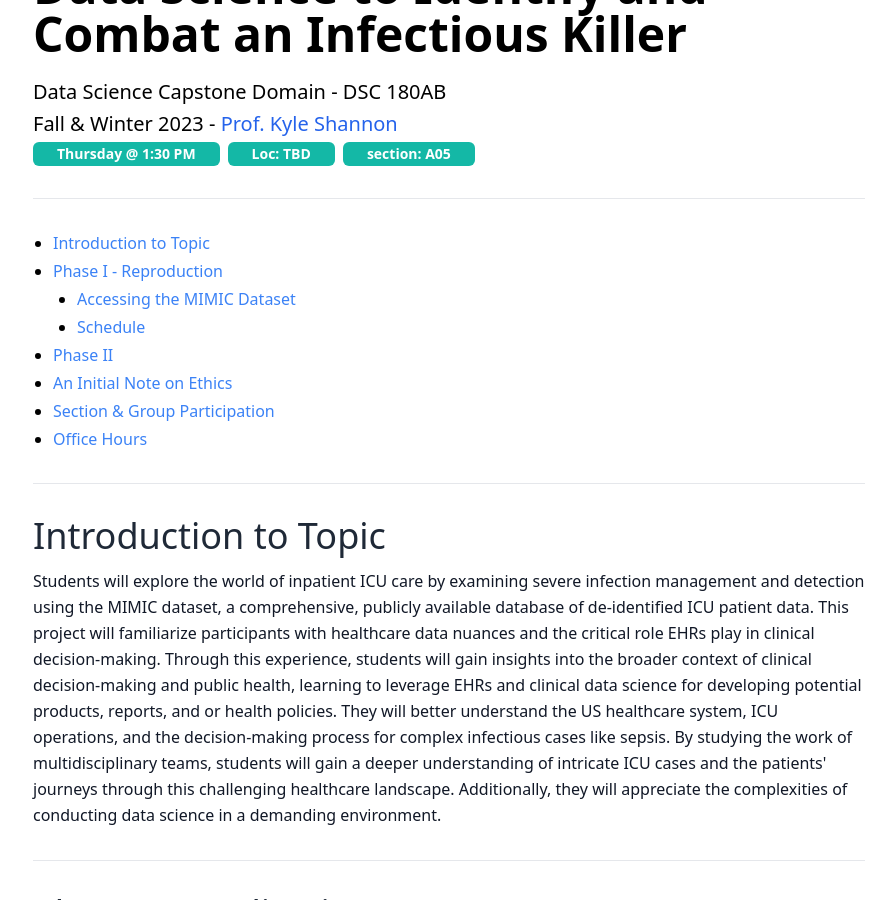
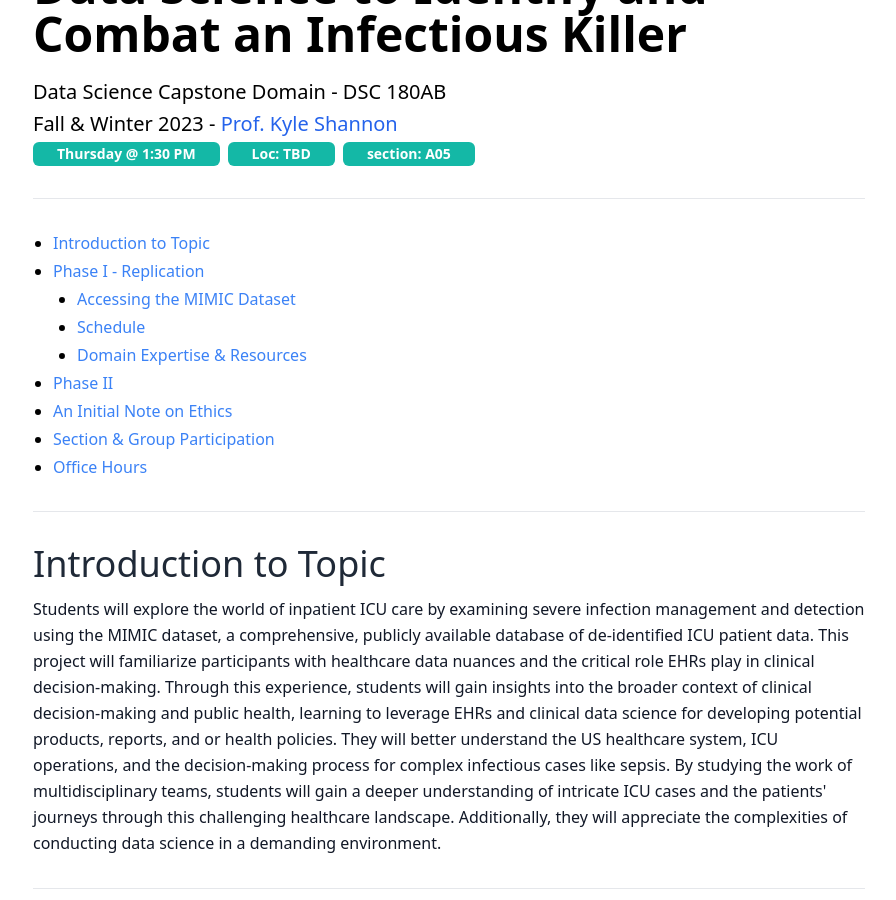
Before and after one commit to kshannon-ucsd/dsc180ab-sepsis, a Jekyll site: the page built from index.html, in a window 1280 px wide and 900 px high, scrolled down 554 px. Shown: the whole window, without its empty margins (191-1087 px from the left). Built offline with Jekyll 4.4.1, drawn with Linux system fonts in a browser that asks for light colours; nearby versions of some CDN libraries.

Commit message:
add domain to TOC

```diff
--- a/index.html
+++ b/index.html
@@ -28,9 +28,10 @@ title: Home
         <div id="toc">
           <ul class="list-disc pl-5 space-y-1">
             <li><a class="text-blue-500 hover:text-blue-700" href="#intro">Introduction to Topic</a></li>
-            <li><a class="text-blue-500 hover:text-blue-700" href="#phase1">Phase I - Reproduction</a></li>
+            <li><a class="text-blue-500 hover:text-blue-700" href="#phase1">Phase I - Replication</a></li>
             <li class="ml-6"><a class="text-blue-500 hover:text-blue-700" href="#data">Accessing the MIMIC Dataset</a></li>
             <li class="ml-6"><a class="text-blue-500 hover:text-blue-700" href="#schedule">Schedule</a></li>
+            <li class="ml-6"><a class="text-blue-500 hover:text-blue-700" href="#domain">Domain Expertise & Resources</a></li>
             <li><a class="text-blue-500 hover:text-blue-700" href="#phase2">Phase II</a></li>
             <li><a class="text-blue-500 hover:text-blue-700" href="#ethics">An Initial Note on Ethics</a></li>
             <li><a class="text-blue-500 hover:text-blue-700" href="#participation">Section & Group Participation</a></li>
```
